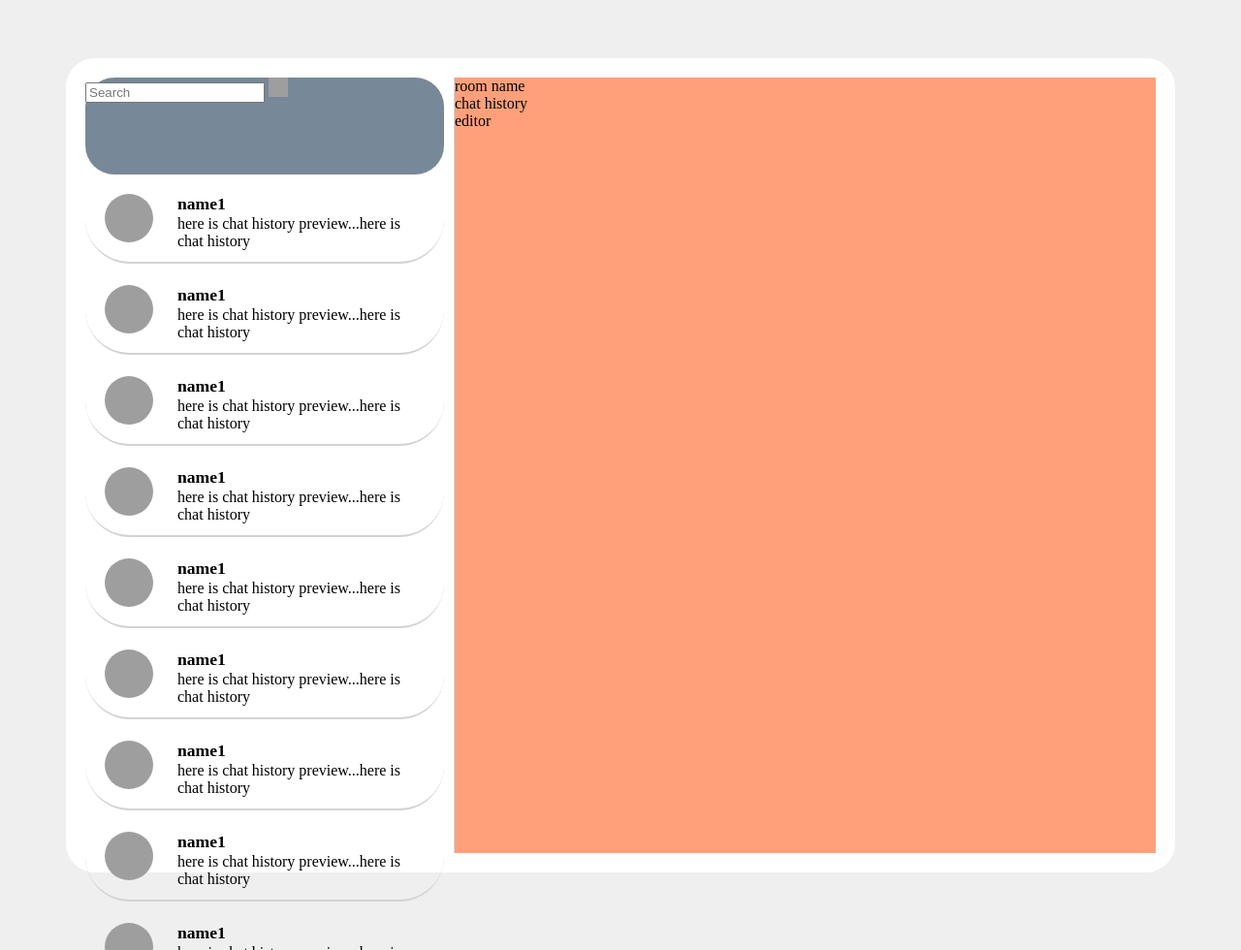
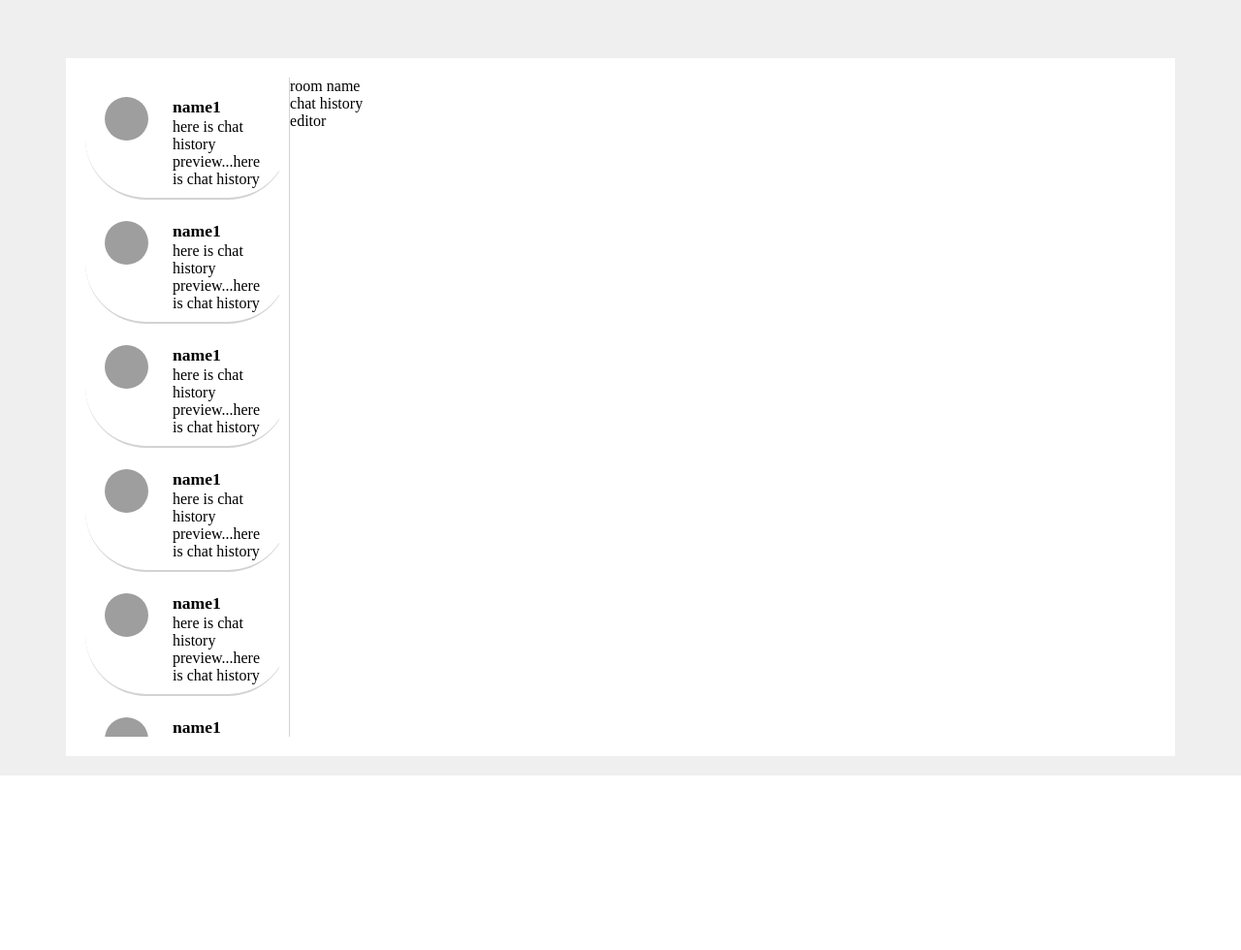
Before and after one commit to mtsalt/ChatApp, a Flask app: template app/templates/chat/chat.html in a window 1280 px wide. Shown: the whole page at 97% size. After the commit the page ends 800 px from the top, so only its background shows below. Run offline with Flask 2, Linux system fonts and the light colour scheme; the template is opened without the code that fills it, so the values that code supplies are empty; grey boxes are pictures that could not be loaded.

Commit message:
update layout & style

```diff
--- a/app/static/css/chat.css
+++ b/app/static/css/chat.css
@@ -1,28 +1,42 @@
 @media screen and (min-width: 481px){
     html {
         background: #efefef;
-        height: 100vh;
+        height: 100%;
+        min-height: 600px;
+        width: 100%;
     }
     body {
-        height: 100%;
     }
     #chat-app{
-        height: 100%;
+        height: 85vh;
         display: flex;
         margin: 60px;
         padding: 20px;
         background: white;
-        border-radius: 30px;
+        /* border-radius: 30px; */
     }
-    #side-bar{
-        width: 400px;
+    #side-bar-sub{
+        height: 100%;
+        width: 25%;
+        /* min-width: 400px; */
         border-right: solid lightgray 1px;
         padding-right: 10px;
+        margin: 0;
+
+        -webkit-user-select: none;
+        -moz-user-select: none;
+        -ms-user-select: none;
+        user-select: none;
+
+        /* background: gray; */
     }
     #main{
-        background-color: lightsalmon;
-        width: 1000px;
+        height: 100%;
+        /* background-color: lightsalmon; */
+        width: 75%;
+        min-width: 945px;
         margin: 0px auto;
+        /* background: greenyellow; */
     }
     #search-area{
         height: 100px;
@@ -35,8 +49,9 @@
     }
 
     #friend-list{
-        height: 800px;
+        height: 100%;
         overflow-y: scroll;
+        margin: 0 auto;
     }
     ::-webkit-scrollbar{
         width: 10px;
@@ -55,7 +70,7 @@
     }
     .friend{
         display: flex;
-        width: 340px;
+        width: 90%;
         margin-bottom: 2px;
         padding: 10px 20px 10px 10px;
         border-bottom: solid lightgray 2px;
@@ -81,8 +96,8 @@
         margin: 0;
     }
     .friend-list-icon{
-        width: 50px;
-        height: 50px;
+        width: 45px;
+        height: 45px;
         border-radius: 100px;
         padding: 10px;
 
--- a/app/templates/chat/chat.html
+++ b/app/templates/chat/chat.html
@@ -6,16 +6,12 @@
     <meta name="viewport" content="width=device-width, initial-scale=1.0">
     <title>Document</title>
     <link rel="stylesheet" href="../../static/css/chat.css">
-    <meta name=”viewport” content=”width=device-width,initial-scale=1.0″>
 </head>
 <body>
 
     <div id="chat-app">
-        <div id="side-bar">
-            <div id="search-area">
-                <input type="text" placeholder="Search">
-                <img id="search-icon" src="../../static/img/search_icon.png" alt="">
-            </div>
+        <div id="side-bar-main"></div>
+        <div id="side-bar-sub">
             <div id="friend-list">
                 <div id="friend1" class="friend">
                     <img class="friend-list-icon"src="../../static/img/sample.jpg" alt="icon">
```
